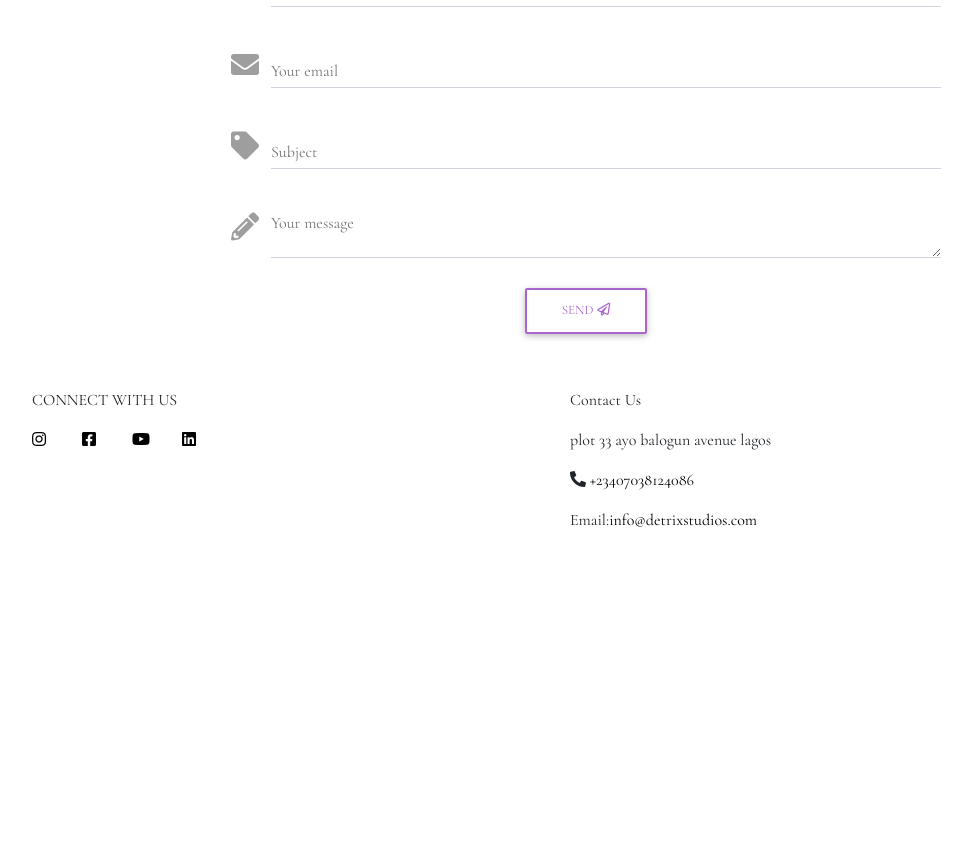
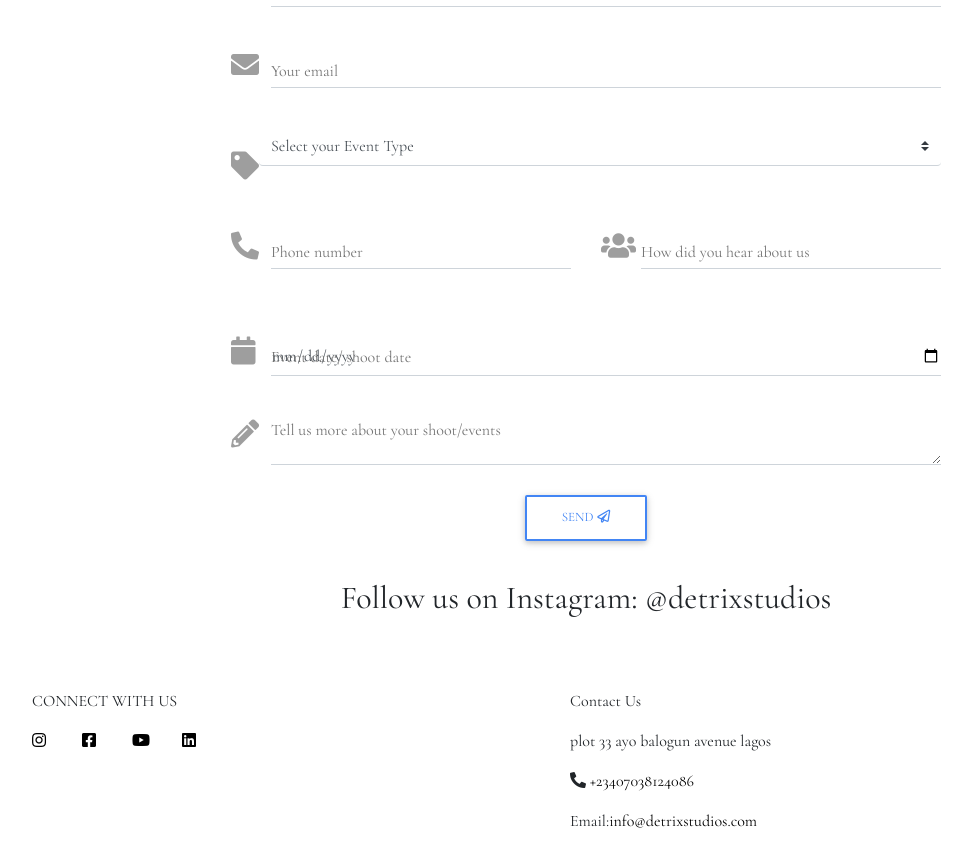
Before and after one commit to oluwatosinv/detrix-studios, a React (Create React App) app: page /ContactUs in a window 1280 px wide. Shown: the part 582-1448 px from the top of the page, without its empty margins (54-1026 px from the left). Before the commit the page ends 1178 px from the top, so only its background shows below. Built offline with nearby package versions, Linux system fonts and the light colour scheme.

Commit message:
form and date picker
forms

```diff
--- a/package.json
+++ b/package.json
@@ -6,6 +6,7 @@
   "dependencies": {
     "@material-ui/core": "^4.11.4",
     "@material-ui/icons": "^4.11.2",
+    "emailjs-com": "^2.6.4",
     "mdbreact": "^5.0.1",
     "react": "^17.0.1",
     "react-dom": "^17.0.1",
--- a/src/App.css
+++ b/src/App.css
@@ -1,16 +1,15 @@
-@import url('https://fonts.googleapis.com/css2?family=Cormorant+Garamond:ital,wght@0,400;0,700;1,700&display=swap');
+@import url("https://fonts.googleapis.com/css2?family=Cormorant+Garamond:ital,wght@0,400;0,700;1,700&display=swap");
 
-html, body {
+html,
+body {
   overflow-x: hidden;
 }
 body {
   position: relative;
-    font-family: 'Cormorant Garamond', serif;
+  font-family: "Cormorant Garamond", serif;
 }
 
-
-
-.logo{
+.logo {
   width: 80px;
   height: auto;
 }
@@ -20,11 +19,11 @@ body {
   grid-template-columns: 1fr 1fr;
   grid-gap: 16px;
 }
-.carousel-text{
+.carousel-text {
   text-align: center;
 }
 
-.galleyLolade{
+.galleyLolade {
   padding-top: 2em;
 }
 .carousel {
@@ -45,8 +44,9 @@ h1.galleryTittle {
   text-align: center;
   padding: 1em;
 }
-.contact-img{
-    background-image: url('https://res.cloudinary.com/tosin/image/upload/v1622072005/detrix/pexels-derice-jason-fahnkow-1595241.jpg');
+
+.contact-img {
+  background-image: url("https://res.cloudinary.com/tosin/image/upload/v1622149280/detrix/sharegrid-N10auyEVst8-unsplash-scaled.jpg");
   background-size: cover;
   min-height: 40vh;
   width: auto;
@@ -55,10 +55,30 @@ h1.galleryTittle {
   margin-top: 3em;
   margin-bottom: 3em;
 }
-.centering{
+
+.select-customize{
+  border: none;
+  border-bottom: 1px solid #ced4da;
+}
+
+.form-text-bottom {
+  text-align: center;
+  padding-bottom: 16px;
+  padding-top: 32px;
+}
+
+.icon-forms{
+  font-size: 1.75rem
+}
+
+.form-select{
+  display: flex;
+}
+
+.centering {
   justify-content: center;
 }
-.contact-tittle-text{
+.contact-tittle-text {
   text-align: center;
   color: white;
   padding-top: 1em;
@@ -66,8 +86,8 @@ h1.galleryTittle {
   font-weight: 700;
 }
 
-.me{
-    background-image: url('https://res.cloudinary.com/tosin/image/upload/v1621806614/detrix/_P6A2009.jpg;');
+.me {
+  background-image: url("https://res.cloudinary.com/tosin/image/upload/v1621806614/detrix/_P6A2009.jpg;");
   background-size: cover;
   min-height: 90vh;
   width: auto;
@@ -75,8 +95,8 @@ h1.galleryTittle {
   background-position: 50% 50%;
 }
 
-.muse1{
-    background-image: url('https://res.cloudinary.com/tosin/image/upload/v1621792591/detrix/P1120768.jpg');
+.muse1 {
+  background-image: url("https://res.cloudinary.com/tosin/image/upload/v1621792591/detrix/P1120768.jpg");
   background-size: cover;
   min-height: 90vh;
   width: auto;
@@ -85,7 +105,7 @@ h1.galleryTittle {
 }
 
 .loladeCrew {
-    background-image: url('https://res.cloudinary.com/tosin/image/upload/v1621806254/detrix/IMG_7799_2.jpg');
+  background-image: url("https://res.cloudinary.com/tosin/image/upload/v1621806254/detrix/IMG_7799_2.jpg");
   background-size: cover;
   min-height: 90vh;
   width: auto;
@@ -93,8 +113,8 @@ h1.galleryTittle {
   background-position: 30% 30%;
 }
 
-.muse2{
-    background-image: url('https://res.cloudinary.com/tosin/image/upload/v1621806403/detrix/P1130201.jpg');
+.muse2 {
+  background-image: url("https://res.cloudinary.com/tosin/image/upload/v1621806403/detrix/P1130201.jpg");
   background-size: cover;
   min-height: 90vh;
   width: auto;
@@ -102,8 +122,8 @@ h1.galleryTittle {
   background-position: 50% 50%;
 }
 
-.chichiCrew{
-    background-image: url('https://res.cloudinary.com/tosin/image/upload/v1621804411/detrix/IMG_5801_1.jpg');
+.chichiCrew {
+  background-image: url("https://res.cloudinary.com/tosin/image/upload/v1621804411/detrix/IMG_5801_1.jpg");
   background-size: cover;
   min-height: 90vh;
   width: auto;
@@ -111,8 +131,8 @@ h1.galleryTittle {
   background-position: 30% 30%;
 }
 
-.muse2b{
-    background-image: url('https://res.cloudinary.com/tosin/image/upload/v1621792592/detrix/P1130106.jpg');
+.muse2b {
+  background-image: url("https://res.cloudinary.com/tosin/image/upload/v1621792592/detrix/P1130106.jpg");
   background-size: cover;
   min-height: 90vh;
   width: auto;
@@ -144,7 +164,7 @@ h1.ImgGridTittle {
 
 .footer-icon {
   display: grid;
-    grid-template-columns: repeat(4,1fr);
+  grid-template-columns: repeat(4, 1fr);
   text-align: start;
 }
 
@@ -161,7 +181,7 @@ a.contact {
   padding-bottom: 16px;
 }
 
-.lowerVideoGrid{
+.lowerVideoGrid {
   grid-template-columns: repeat(3, 1fr);
 }
 
@@ -169,8 +189,7 @@ a.ftIcon {
   color: black;
 }
 
-
-@media (min-width:900px)  {
+@media (min-width: 900px) {
   nav {
     max-height: 60px;
   }
@@ -210,56 +229,51 @@ a.ftIcon {
 
   .container.footer {
     display: grid;
-        grid-template-columns: 1fr 1fr ;
+    grid-template-columns: 1fr 1fr;
     padding: 3em;
     padding-left: 1em;
   }
 
-    .video-margin{
+  .video-margin {
     margin-bottom: 4em;
   }
   .WeddingVideoGrid {
     grid-template-columns: 1fr 1fr 1fr;
   }
-    .logo{
+  .logo {
     margin-bottom: 12px;
     margin-top: 8px;
   }
 
-    a.nav-link.Ripple-parent.navAdjust{
+  a.nav-link.Ripple-parent.navAdjust {
     padding: 0;
   }
 
   a.nav-link.Ripple-parent.navAdjust.active {
     padding: 0;
   }
-
-
-
 }
 
-
-
-@media (max-width:500px)  {
-
+@media (max-width: 500px) {
   nav.navbar-dark.indigo.navbar.navbar-expand-md {
     background-color: black !important;
   }
 
-    .navbar.navbar-dark .breadcrumb .nav-item .nav-link, .navbar.navbar-dark .navbar-nav .nav-item .nav-link {
+  .navbar.navbar-dark .breadcrumb .nav-item .nav-link,
+  .navbar.navbar-dark .navbar-nav .nav-item .nav-link {
     color: white;
   }
 
-    .loladeCrew{
+  .loladeCrew {
     background-size: cover;
     background-position: 60% 60%;
   }
 
-    .chichiCrew{
+  .chichiCrew {
     background-position: 60% 60%;
   }
 
-    .muse2b{
+  .muse2b {
     background-position: 60% 60%;
   }
   a.nav-link {
@@ -272,25 +286,25 @@ a.ftIcon {
 
   .navbar.navbar-dark .navbar-toggler-icon {
     cursor: pointer;
-        background-image: url('https://mdbcdn.b-cdn.net/img/svg/hamburger6.svg?color=000');
+    background-image: url("https://mdbcdn.b-cdn.net/img/svg/hamburger6.svg?color=000");
   }
 
-    .muse1{
+  .muse1 {
     min-height: 50vh;
   }
-    .muse2b{
+  .muse2b {
     min-height: 50vh;
   }
-    .muse2{
+  .muse2 {
     min-height: 50vh;
   }
-    .loladeCrew{
+  .loladeCrew {
     min-height: 50vh;
   }
-    .chichiCrew{
+  .chichiCrew {
     min-height: 50vh;
   }
-    .me{
+  .me {
     min-height: 50vh;
   }
   li.nav-item {
@@ -302,28 +316,26 @@ a.ftIcon {
     grid-template-columns: 1fr;
   }
 
-    .inner2{
+  .inner2 {
     padding-top: 2em;
   }
   .VideoGrid {
-        grid-template-columns: 1fr ;
+    grid-template-columns: 1fr;
   }
   .video-margin {
     margin-bottom: 6em;
   }
 
-
-    .logo{
+  .logo {
     margin: 0;
   }
 
-    .lowerVideoGrid{
-        grid-template-columns:  1fr;
+  .lowerVideoGrid {
+    grid-template-columns: 1fr;
+  }
 }
 
-}
-
-@media screen and (max-width: 900px) and (min-width: 501px){
+@media screen and (max-width: 900px) and (min-width: 501px) {
   a.nav-link {
     color: black !important;
   }
@@ -331,28 +343,28 @@ a.ftIcon {
   nav.navbar-dark.indigo.navbar.navbar-expand-md {
     background-color: white !important;
   }
-    .muse1{
+  .muse1 {
     min-height: 70vh;
   }
-    .muse2b{
+  .muse2b {
     min-height: 70vh;
   }
-    .muse2{
+  .muse2 {
     min-height: 70vh;
   }
-    .loladeCrew{
+  .loladeCrew {
     min-height: 70vh;
   }
-    .chichiCrew{
+  .chichiCrew {
     min-height: 70vh;
   }
-    .me{
+  .me {
     min-height: 70vh;
   }
 
   .imageGrid {
     display: grid;
-        grid-template-columns: 1fr 1fr ;
+    grid-template-columns: 1fr 1fr;
     grid-gap: 20px;
   }
 
@@ -371,11 +383,11 @@ a.ftIcon {
     padding: 3em;
     padding-left: 1em;
   }
-    .video-margin{
+  .video-margin {
     margin-bottom: 3em;
   }
 
-    a.nav-link.Ripple-parent.navAdjust{
+  a.nav-link.Ripple-parent.navAdjust {
     padding: 0;
   }
 
--- a/src/Components/ContactUs.js
+++ b/src/Components/ContactUs.js
@@ -1,5 +1,5 @@
-import {  MDBContainer, MDBIcon } from
-"mdbreact";
+import { MDBContainer, MDBIcon } from
+    "mdbreact";
 import FormPage from "./Form1";
 
 
@@ -10,6 +10,7 @@ const ContactUs = () => {
                 <h1 className='contact-tittle-text'>Contact Us</h1>
             </div>
             <FormPage />
+            <h2 className='form-text-bottom'>Follow us on Instagram: @detrixstudios</h2>
         </MDBContainer>
     );
 }
--- a/src/Components/Form1.js
+++ b/src/Components/Form1.js
@@ -1,23 +1,62 @@
 import React from "react";
+import emailjs from "emailjs-com"
 import { MDBContainer, MDBRow, MDBCol, MDBBtn, MDBIcon, MDBInput } from 'mdbreact';
 
 const FormPage = () => {
+
+  function sendEmail(e) {
+    e.preventDefault();
+
+    emailjs.sendForm('service_sjkxywc', 'template_tdf4cwk', e.target, 'user_M8QeqjwMCrjTmh8dOwrDd')
+      .then((result) => {
+          console.log(result.text);
+      }, (error) => {
+          console.log(error.text);
+      });
+      e.target.reset()
+  }
+
+
 return (
 <MDBContainer>
   <MDBRow className='centering'>
     <MDBCol md="8" className='form-center'>
-      <form>
+      <form onSubmit={sendEmail}>
         <h1 className="h1 text-center mb-4">GET IN TOUCH</h1>
         <div className="grey-text">
-          <MDBInput label="Your name" icon="user" group type="text" validate error="wrong"
+          <MDBInput name='ClientName' label="Your name" icon="user" group type="text" validate error="wrong"
             success="right" />
-          <MDBInput label="Your email" icon="envelope" group type="email" validate error="wrong"
+          <MDBInput name='emaill' label="Your email" icon="envelope" group type="email" validate error="wrong"
             success="right" />
-          <MDBInput label="Subject" icon="tag" group type="text" validate error="wrong" success="right" />
-          <MDBInput type="textarea" rows="2" label="Your message" icon="pencil-alt" />
+          <div className='form-select'>
+            <i data-test="fa" className="fa fa-tag prefix md-form icon-forms"></i>
+            <select className="browser-default custom-select  select-customize" name='eventss'>
+              <option disabled selected>Select your Event Type</option>
+              <option value="White and Traditional Wedding">White and Traditional Wedding</option>
+              <option value="Commercial video production">Commercial</option>
+              <option value="Corporate video production">Corporate</option>
+              <option value="Court Wedding">Court Wedding</option>
+              <option value="Business video production">Business</option>
+              <option value="Introduction">Introduction</option>
+              <option value="White Wedding">White Wedding</option>
+              <option value="Marternity">Marternity</option>
+              <option value="Family">Family</option>
+              <option value="Uncatergorized">Uncatergorized</option>
+            </select>
+          </div>
+          <MDBRow>
+            <MDBCol md='6'>
+              <MDBInput name='phoneThrough' label="Phone number" icon="phone-alt" group type="tel" validate error="wrong" success="right" />
+            </MDBCol>
+            <MDBCol md='6'>
+              <MDBInput name='heard' label="How did you hear about us" icon="users" group type="text" validate error="wrong" success="right" />
+            </MDBCol>
+          </MDBRow>
+          <MDBInput name='dayDate' label="Event date/ shoot date" icon="calendar" group type="date" validate error="wrong" success="right" />
+          <MDBInput name='message' type="textarea" rows="2" label="Tell us more about your shoot/events" icon="pencil-alt" />
         </div>
         <div className="text-center">
-          <MDBBtn outline color="secondary">
+          <MDBBtn outline color="primary" type='submit reset'>
             Send
             <MDBIcon far icon="paper-plane" className="ml-1" />
           </MDBBtn>
```
Also changed, not shown: src/Components/EventsType.Js (added, +14 -0 lines), src/Components/DatePicker.js (added), 2 other files (tests, documents, lock files or other folders). Lines whose indentation alone changed are shown as unchanged.
